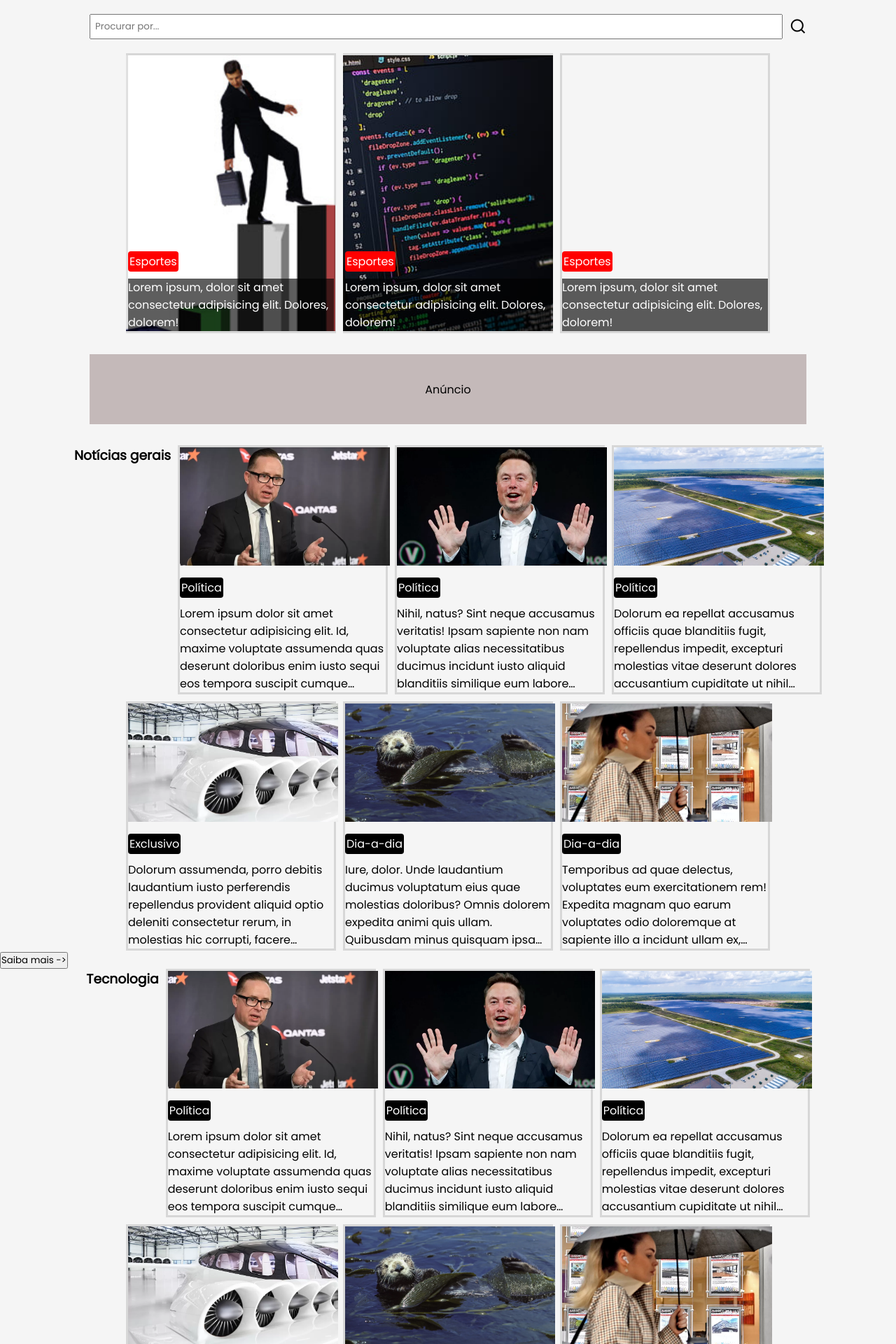
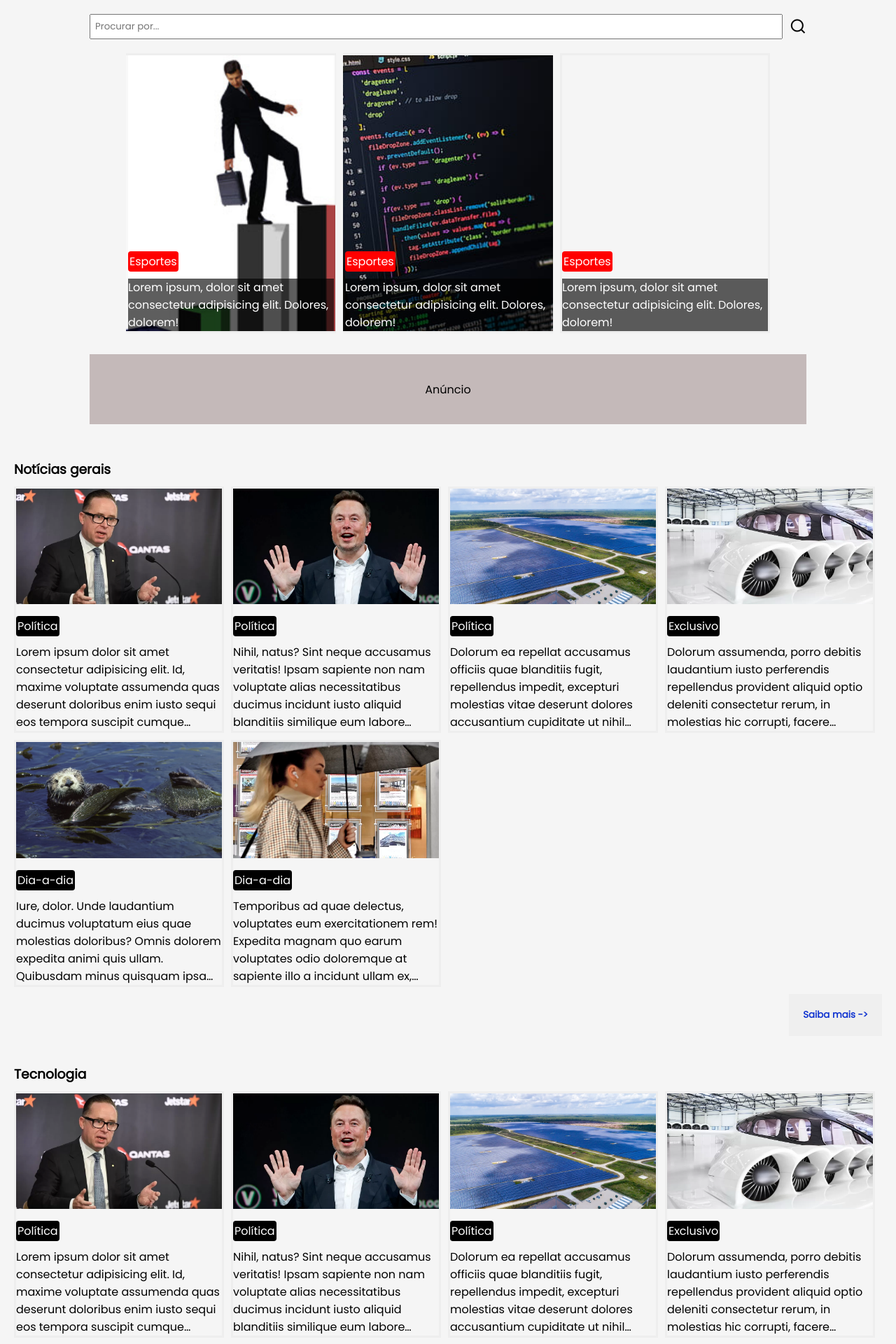
Before and after one commit to matheuszin123/noticias-dsma, a PHP site: page /main.html in a window 1280 px wide. Shown: the part 140-2060 px from the top of the page at 70% size. Run offline with PHP 8.4, Linux system fonts and the light colour scheme.

Commit message:
Update main.css

```diff
--- a/style/main.css
+++ b/style/main.css
@@ -192,6 +192,7 @@ i{
     width:100%;
     display: flex;
     justify-content: center;
+    border-radius: 10px;
     margin: 20px 0;
 }
 
@@ -201,8 +202,6 @@ i{
     flex-direction: column;
     height: 400px;
     justify-content: end;
-
-
 
     object-position:50% 20%;
     color: var(--white-text);
@@ -242,16 +241,26 @@ i{
 }
 
 
+.noticias-wrapper{
+    position:relative;
+    padding: 20px;
+
+}
+
+
+.categoria-noticias_titulo{
+    width: 100%;
+}
+
+
 
 .cardbox{
     display: flex;
     flex-wrap: wrap;
-    justify-content: center;
     row-gap:10px;
     column-gap: 10px;
+
 }
-
-
 
 
 .cardbox__item{
@@ -259,7 +268,7 @@ i{
     height: auto;
     max-height: 400px;
     border-style: solid;
-    border-color: rgba(0, 0, 0, 0.123);
+    border-color: rgba(0, 0, 0, 0.027);
 }
 
 
@@ -280,7 +289,7 @@ i{
 
 
 .cardbox .cardbox__item img{
-    width: inherit;
+    width: 100%;
     object-fit: cover;
     object-position: center;
     max-height: 200px;
@@ -293,6 +302,39 @@ i{
     -webkit-line-clamp: 5;
     -webkit-box-orient: vertical;
     overflow: hidden;
+}
+
+
+.noticias-wrapper .btn-read-more{
+
+    display: block;
+    --width: fit-content;
+
+    margin-block-start: 10px;
+
+    color: rgb(19, 54, 209);
+    border: none;
+    font-weight: bolder;
+
+    width: var(--width);
+    margin-inline-start: auto;
+
+    padding: 20px;
+
+
+
+}
+
+.btn-read-more:hover{
+    color: rgb(3, 16, 73);
+    text-decoration-line: underline;
+    cursor: pointer;
+
+
+}
+
+@keyframes btn-read-more {
+
 }
 
 
```
